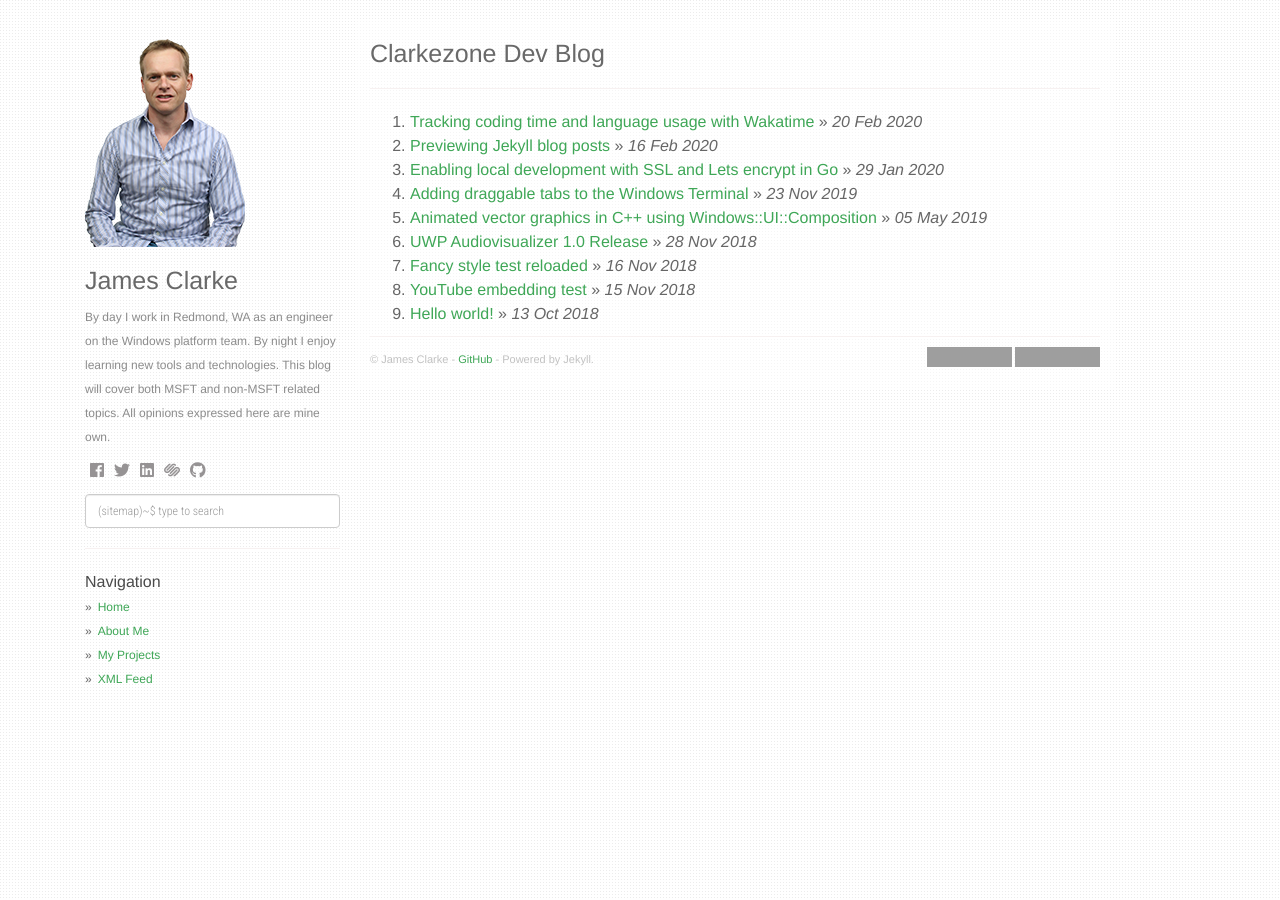
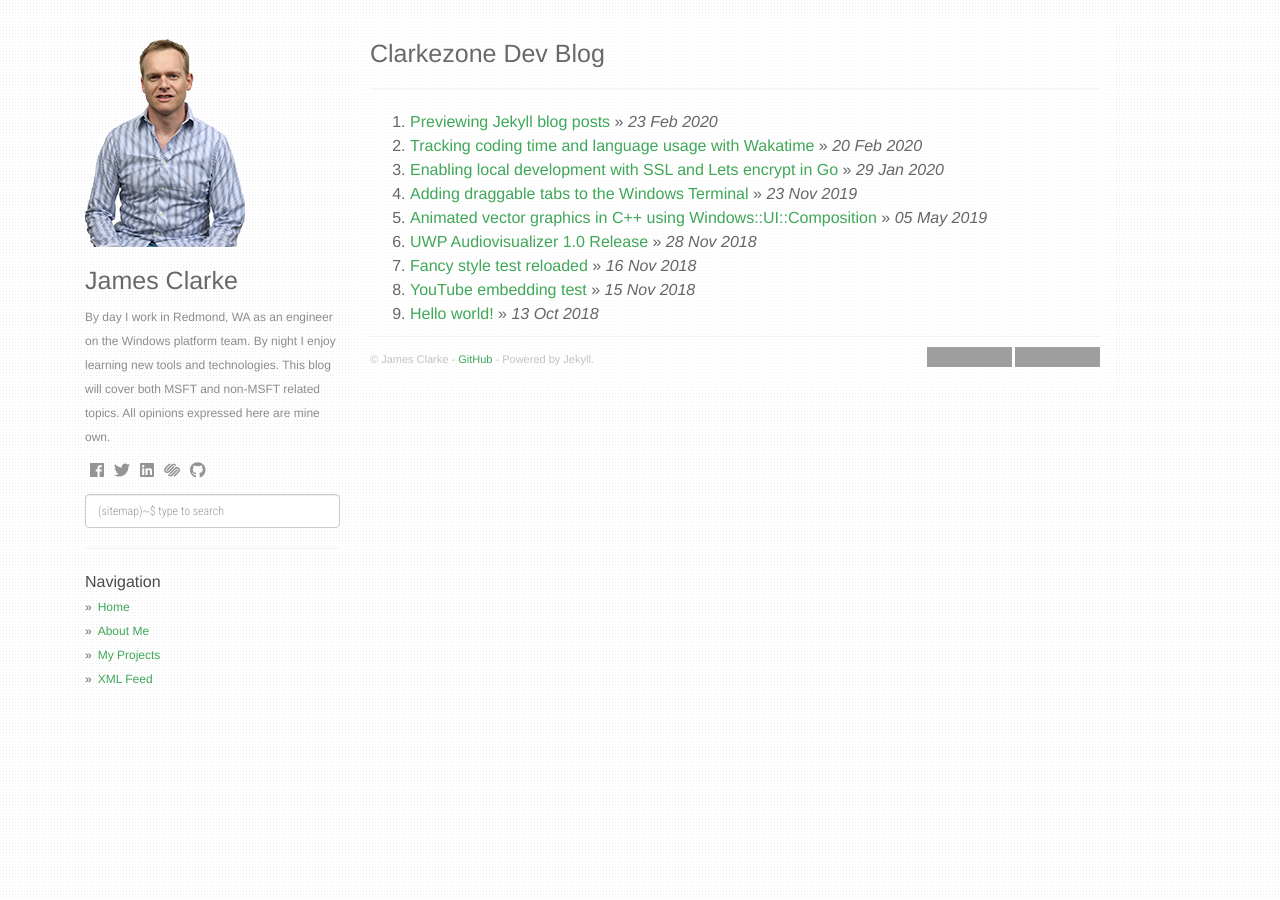
Before and after one commit to clarkezone/clarkezone.github.io, a Jekyll site: the page built from index.html, in a window 1280 px wide. Built offline with Jekyll 4.4.1, drawn with Linux system fonts in a browser that asks for light colours; nearby versions of some CDN libraries; the list of posts is cut into pages by our own code; grey boxes are pictures that could not be loaded.

Commit message:
Update date

```diff
--- a/_posts/2020-02-15-previewing-jekyll-posts.md
+++ b/_posts/2020-02-23-previewing-jekyll-posts.md
@@ -1,7 +1,7 @@
 ---
 layout: post
 title:  "Previewing Jekyll blog posts"
-date: 2020-02-15 17:06:57 -0800
+date: 2020-02-23 08:06:57 -0800
 categories: [blogging]
 tags: [jekyll,golang]
 ---
```
